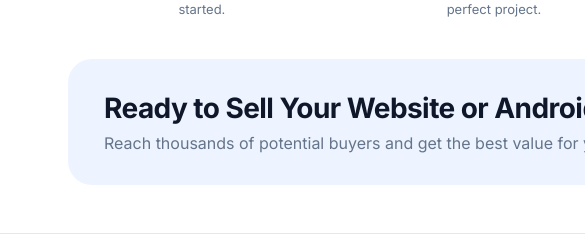
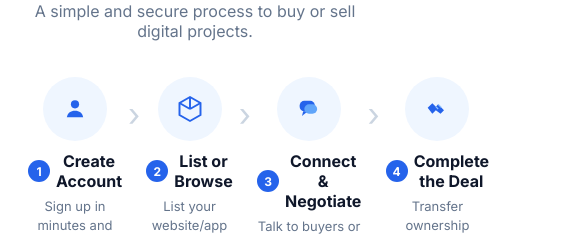
Before and after one commit to companymehra899-cloud/MARKETPLACE, a React (Vite) app in the folder frontend/: page / in a window 390 px wide. Shown: the part 1055-1291 px from the top of the page, 585 px wide, since content can reach past the window. Built offline with nearby package versions, Linux system fonts and the light colour scheme; no server answers.

Commit message:
fix: remove extra mobile gap between homepage CTA and footer
Stop the main column from stretching on small screens so the sell CTA sits closer to the footer.

```diff
--- a/frontend/src/styles.css
+++ b/frontend/src/styles.css
@@ -3630,3 +3630,20 @@ main {
 
 @media (max-width: 1100px) {
 }
+
+@media (max-width: 900px) {
+  html,
+  body,
+  #root,
+  .app-shell {
+    min-width: 0;
+  }
+
+  main {
+    flex: none;
+  }
+
+  .cta-wrap {
+    margin-bottom: 24px;
+  }
+}
```
